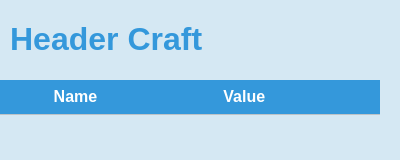
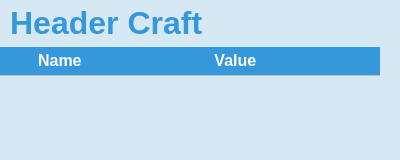
Before and after one commit to vivcogit/header-craft, a browser extension: page popup.html in a window 400 px wide. Drawn offline with Linux system fonts and the light colour scheme.

Commit message:
fix design

```diff
--- a/popup.css
+++ /dev/null
@@ -1,53 +0,0 @@
-body {
-    font-family: Arial, sans-serif;
-    text-align: center;
-    margin: 0 auto;
-    width: 380px;
-    background-color: #f5f5f5;
-}
-
-h1 {
-    color: #333;
-    display: flex;
-    align-items: center;
-    justify-content: flex-start;
-    margin: 20px;
-}
-
-#enabled-container {
-    width: 30px;
-    margin-right: 10px;
-}
-
-#enabled {
-    width: 100%;
-    transform: scale(1.5);
-}
-
-table {
-    width: 100%;
-    border-collapse: collapse;
-    margin-top: 20px;
-}
-
-th,
-td {
-    padding: 8px;
-    text-align: left;
-    border-bottom: 1px solid #ddd;
-    background-color: #fff;
-}
-
-th {
-    background-color: #f2f2f2;
-}
-
-input[type="text"],
-input[type="checkbox"] {
-    padding: 6px;
-    box-sizing: border-box;
-}
-
-input[type="text"] {
-    width: calc(100% - 16px);
-}
--- a/popup.html
+++ b/popup.html
@@ -7,7 +7,6 @@
     <style>
         body {
             font-family: Arial, sans-serif;
-            text-align: center;
             margin: 0;
             padding: 0;
             width: 380px;
@@ -15,48 +14,41 @@
         }
 
         h1 {
-            color: #3498db; /* Темно-голубой цвет текста */
-            display: flex;
-            align-items: center;
-            justify-content: flex-start;
-            padding: 0 10px;
-            border-radius: 8px;
+            color: #3498db;
+            text-align: left;
+            padding: 5px 10px 0;
+            margin: 0 0 5px;
         }
 
         table {
             width: 100%;
             border-collapse: collapse;
-            margin-top: 20px;
-            background-color: #d5e8f3; /* Светло-голубой фон таблицы */
         }
 
         th,
         td {
-            padding: 8px;
+            padding: 5px;
             text-align: left;
-            border-bottom: 1px solid #bdc3c7; /* Серый-голубой цвет границы ячеек */
-            color: #2c3e50; /* Темно-синий цвет текста ячеек */
+            border-bottom: 1px solid #bdc3c7;
         }
 
         th {
-            background-color: #3498db; /* Темно-голубой цвет фона заголовка таблицы */
-            color: #fff; /* Белый цвет текста заголовка таблицы */
+            background-color: #3498db;
+            color: #fff;
         }
 
-        input[type="text"],
-        input[type="checkbox"] {
-            padding: 6px;
-            box-sizing: border-box;
+        td:first-child {
+            padding-right: 0;
         }
 
         input[type="text"] {
-            width: calc(100% - 16px);
+            padding: 4px;
+            width: calc(100% - 14px);
         }
     </style>
 </head>
 
 <body>
-    <div>
     <h1>
         Header Craft
     </h1>
@@ -70,7 +62,6 @@
             </tr>
         </table>
     </form>
-    </div>
 </body>
 
 <script defer src="popup.js" type="module"></script>
```
Lines whose indentation alone changed are shown as unchanged.
